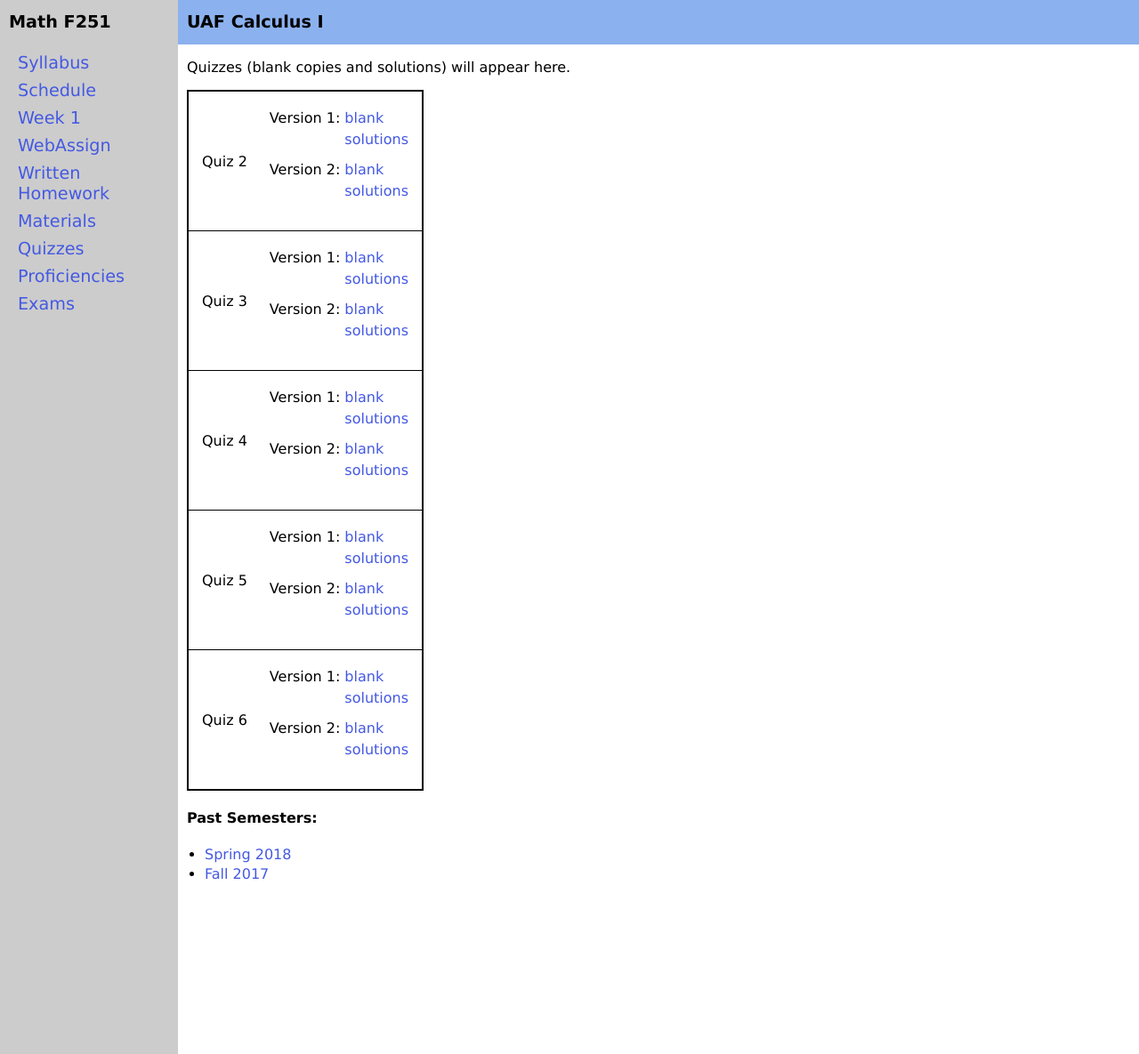
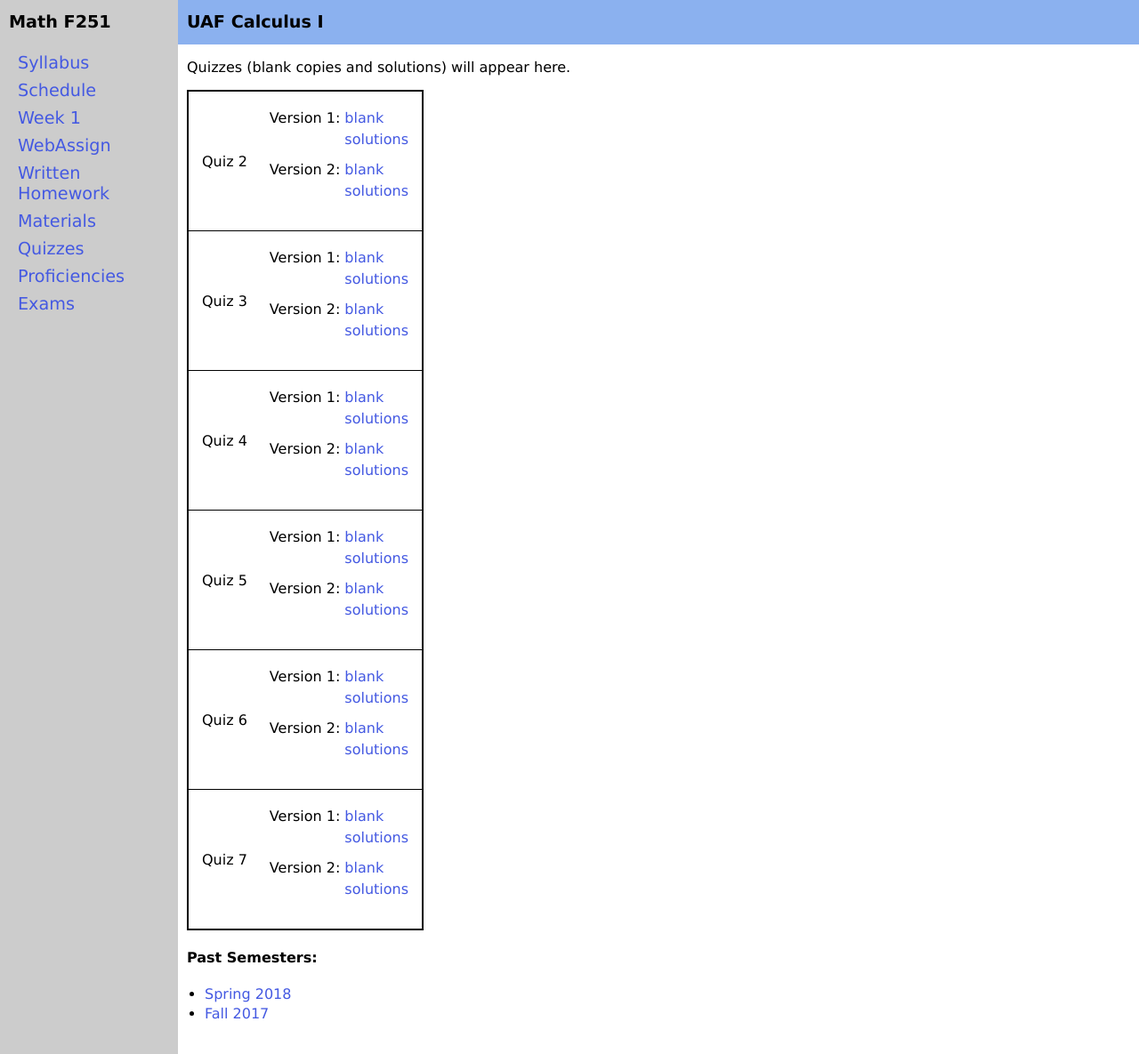
Before and after one commit to uaf-math/calc1, a Jekyll site: the page built from quizzes.md, in a window 1280 px wide and 1185 px high. Shown: the whole window at 89% size. Built offline with Jekyll 4.4.1, drawn with Linux system fonts in a browser that asks for light colours.

Commit message:
post quiz 7 and solutions

```diff
--- a/_data/quizzes-f2018.yml
+++ b/_data/quizzes-f2018.yml
@@ -40,3 +40,11 @@
       - name: Version 2
         blank: Quiz-6-v2.pdf
         solutions: Quiz-6-v2-Sols.pdf
+  - name: Quiz 7
+    versions:
+      - name: Version 1
+        blank: Quiz-7-v1.pdf
+        solutions: Quiz-7-v1-Sols.pdf
+      - name: Version 2
+        blank: Quiz-7-v2.pdf
+        solutions: Quiz-7-v2-Sols.pdf
```
Also changed, not shown: 4 other files.
